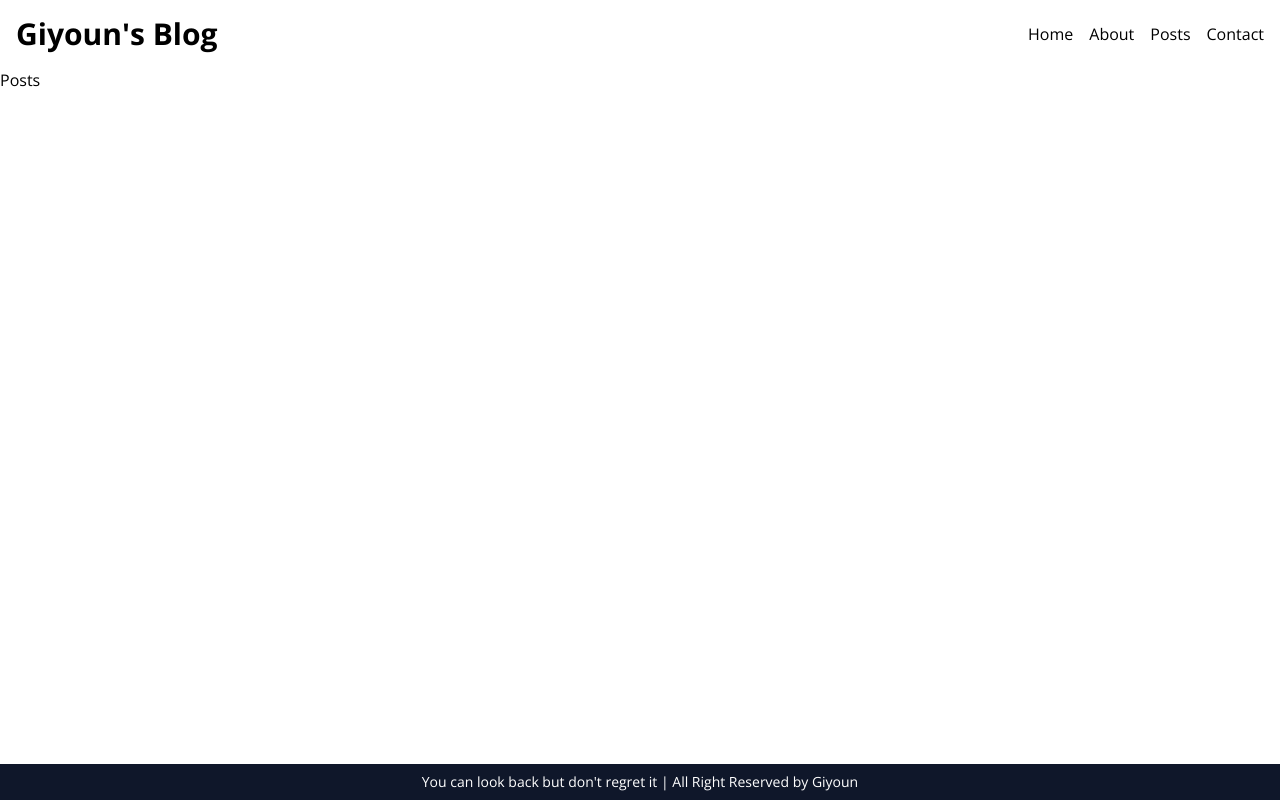
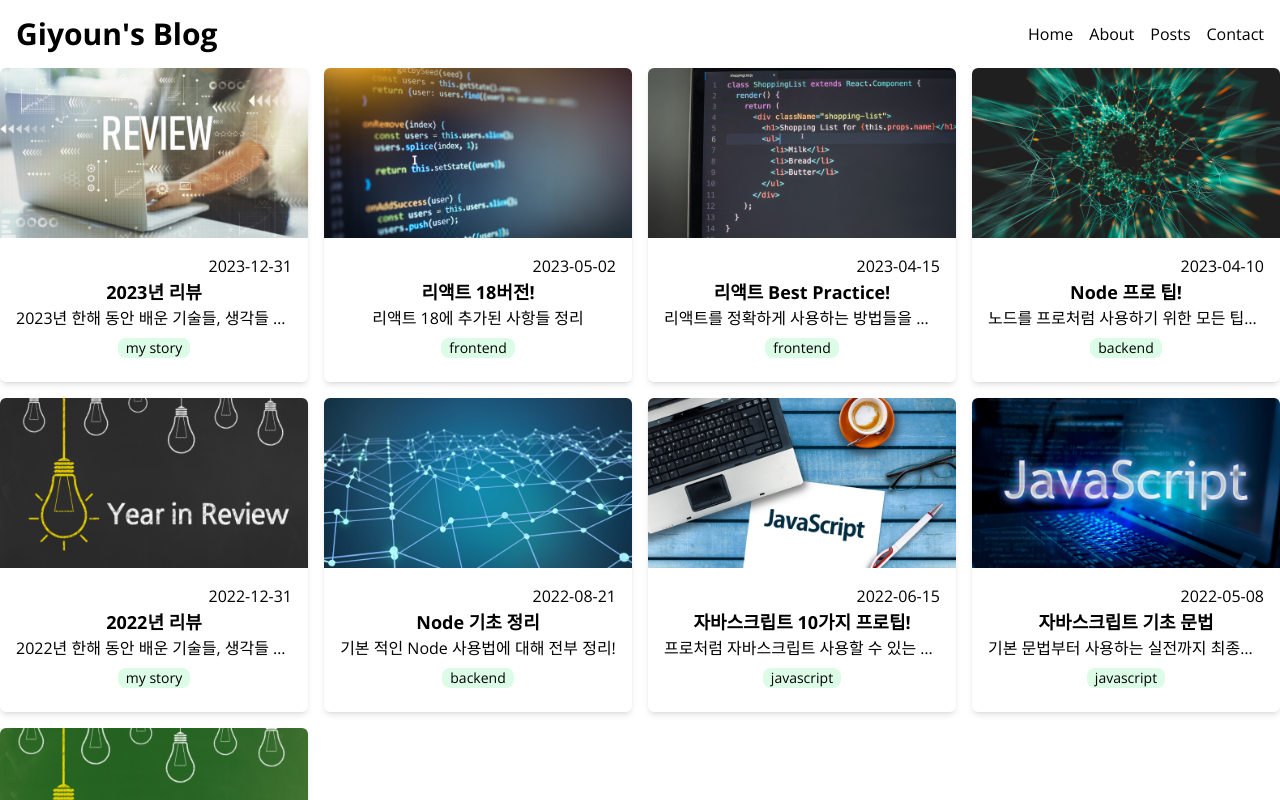
Before and after one commit to Gi-Youn-Oh/Next.js_Blog, a Next.js app: page /posts in a window 1280 px wide. Built offline with nearby package versions, Linux system fonts and the light colour scheme.

Commit message:
Category

```diff
--- a/src/app/posts/page.tsx
+++ b/src/app/posts/page.tsx
@@ -1,5 +1,8 @@
-export default function Posts() {
-    return (
-        <p>Posts</p>
-    )
+import FilterablePosts from "@/components/FilterablePosts";
+import { getAllPosts } from "../api/posts";
+
+export default async function PostsPage() {
+    const posts= await getAllPosts();
+    const categories = [... new Set(posts.map(post => post.category))];
+    return <FilterablePosts posts={posts} categories={categories} />
 }
--- /dev/null
+++ b/src/components/Categories.tsx
@@ -0,0 +1,17 @@
+
+type Props = {
+    categories: string[];
+    selected: string;
+    onClick: (category:string) => void;
+}
+
+export default function Categories({categories, selected, onClick}: Props) {
+    return <section>
+        <h2>Category</h2>
+        <ul>
+            {categories.map((category)=> <li key={category} onClick={()=> onClick(category)}>
+                {category}
+            </li>)}
+        </ul>
+    </section>
+}
--- /dev/null
+++ b/src/components/FilterablePosts.tsx
@@ -0,0 +1,22 @@
+'use client'
+
+import { Post } from "@/app/api/posts";
+import { useState } from "react";
+import PostsGrid from "./PostsGrid";
+import Categories from "./Categories";
+
+type Props = {
+    posts: Post[];
+    categories: string[];
+}
+
+const ALL_POSTS = 'All Posts';
+
+export default function FilterablePosts({posts, categories}: Props){
+    const [selected, setSelected] = useState(ALL_POSTS);
+    const filtered = selected === ALL_POSTS ? posts : posts.filter(post => post.category === selected);
+    return <section>
+        <PostsGrid posts={filtered} />
+        <Categories categories={[ALL_POSTS, ...categories]} selected={selected} onClick={(selected) => setSelected(selected)} />
+    </section>
+}
```
Also changed, not shown: 1 other file (tests, documents, lock files or other folders).
